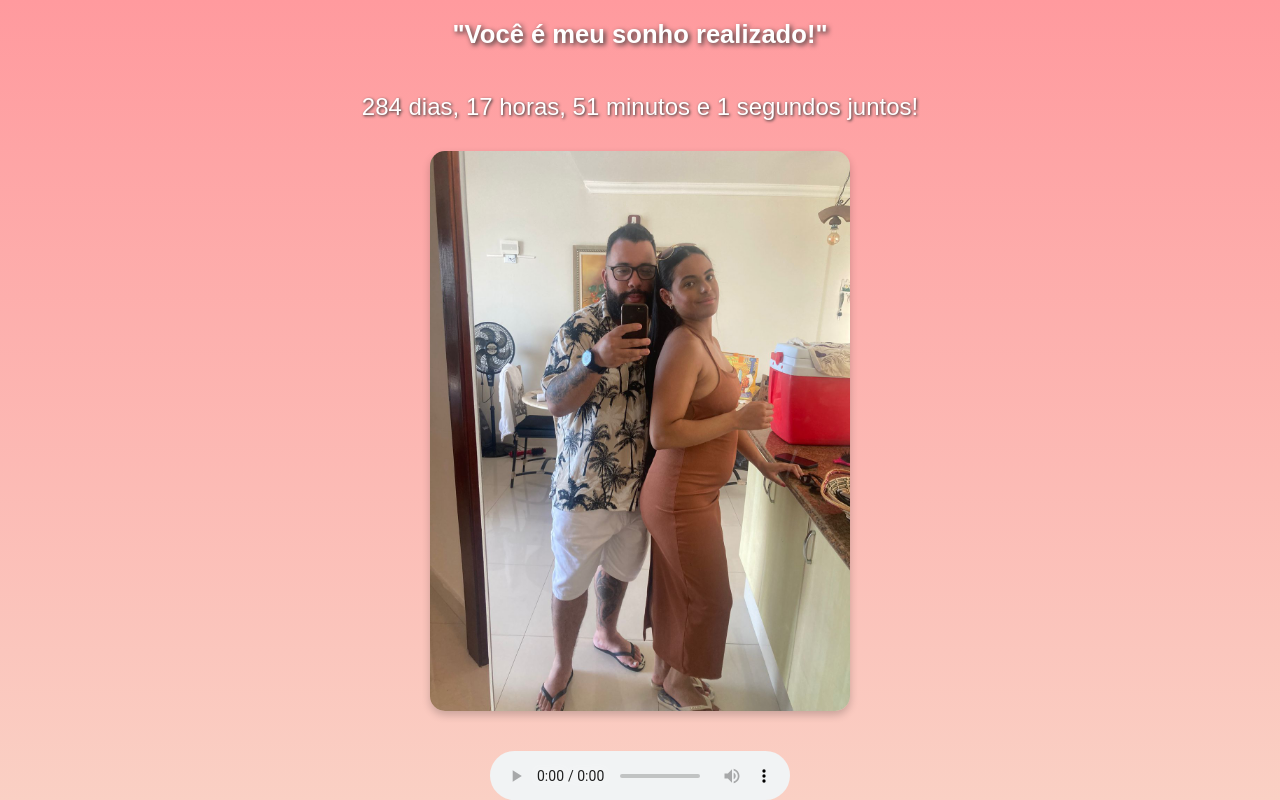
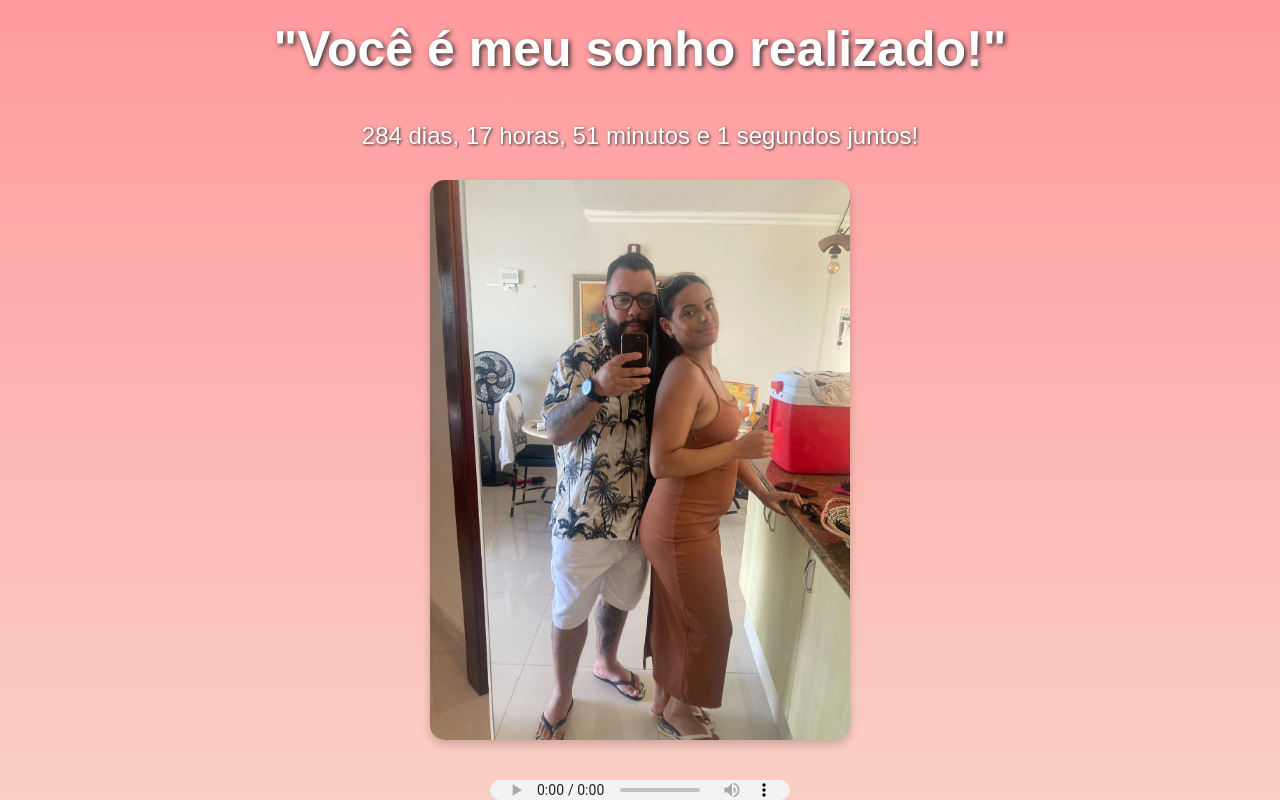
Before and after one commit to wagnerods/wagnerods.github.io, a plain HTML site: page index.html in a window 1280 px wide. Drawn offline with Linux system fonts and the light colour scheme.

Commit message:
Update index.html

```diff
--- a/index.html
+++ b/index.html
@@ -19,10 +19,10 @@
         h3 {
             margin-top: 20px;
             margin-bottom: 20px;
-            display: flex;
+            display: flexbox;
             color: #fff;
             text-shadow: 2px 2px 5px #333;
-            font-size: 2vw; /* Ajusta o tamanho do texto baseado na largura da tela */
+            font-size: 50px; /* Ajusta o tamanho do texto baseado na largura da tela */
             max-width: 90%; /* Limita a largura do texto */
             word-wrap: break-word; /* Quebra o texto se for muito longo */
         }
```
